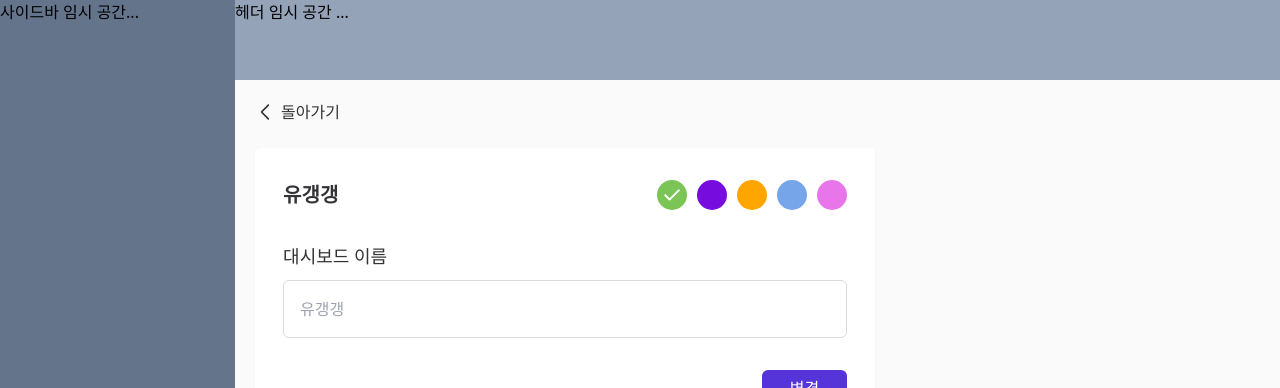
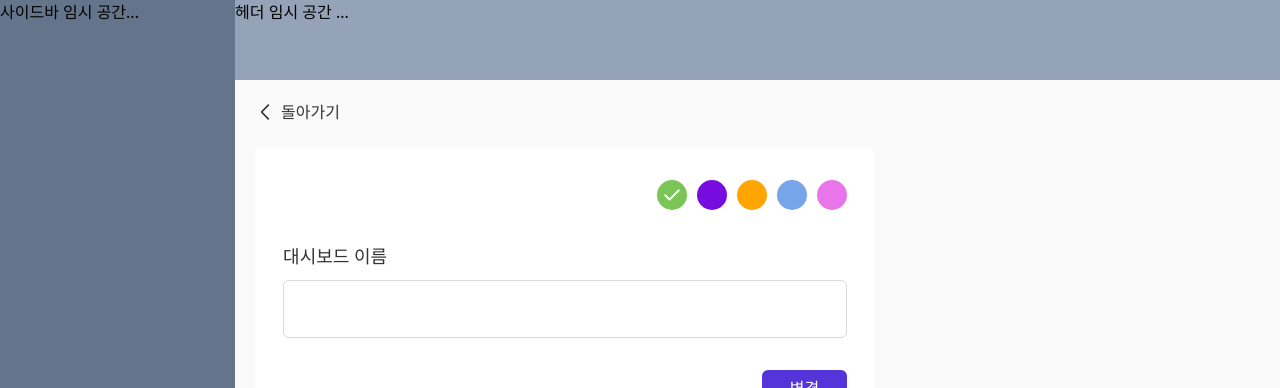
Before and after one commit to Sprint-Part3-Team14/Taskify, a Next.js app: page /mydashboard in a window 1280 px wide. Shown: the top 388 px of the page. Built offline with nearby package versions, Linux system fonts and the light colour scheme; no server answers.

Commit message:
✨ Feat : modify dashboard title and placeholder

```diff
--- a/components/ChangeDashBoardName/ChangeDashBoardName.tsx
+++ b/components/ChangeDashBoardName/ChangeDashBoardName.tsx
@@ -22,6 +22,7 @@ const ChangeDashBoardName = () => {
     title: '',
     color: '',
   });
+  const [oldDashBoardName, setOldDashBoardName] = useState('');
   const newDashBoardName = useInputValue();
   const selectColorList = ['#7AC555', '#760DDE', '#FFA500', '#76A5EA', '#E876EA'];
 
@@ -32,7 +33,8 @@ const ChangeDashBoardName = () => {
 
   const handleLoadDashBoard = async dashBoardId => {
     try {
-      const result = await getDashBoardData(dashBoardId);
+      const { title } = await getDashBoardData(dashBoardId);
+      setOldDashBoardName(title);
     } catch (error: any) {
       console.error(error);
     }
@@ -61,7 +63,7 @@ const ChangeDashBoardName = () => {
       role='table-Container'
       className='flex flex-col rounded-md bg-tp-white px-7 pt-8 pb-7 shadow-sm w-[38.75rem] gap-8'>
       <div role='header' className='flex justify-between'>
-        <h1 className='text-[1.25rem] font-bold text-tp-black_700'>{mockData.title}</h1>
+        <h1 className='text-[1.25rem] font-bold text-tp-black_700'>{oldDashBoardName}</h1>
         <div className='flex items-center gap-2.5'>
           {selectColorList.map(color => {
             return (
@@ -89,8 +91,8 @@ const ChangeDashBoardName = () => {
         <input
           id='change-dashboard-title'
           type='text'
-          className='p-4 w-[35.25rem] rounded-md border border-solid border-tp-gray_700'
-          placeholder={mockData.title}
+          className='p-4 w-[35.25rem] rounded-md border border-solid border-tp-gray_700 outline-tp-violet_900'
+          placeholder={oldDashBoardName}
           onChange={newDashBoardName.onChange}
           value={newDashBoardName.inputValue}
         />
@@ -101,7 +103,6 @@ const ChangeDashBoardName = () => {
         className='py-1.5 px-7 rounded-md bg-tp-violet_900 self-end text-white'>
         변경
       </button>
-      {/** 버튼 컴포넌트로 변경 예정 */}
     </form>
   );
 };
```
